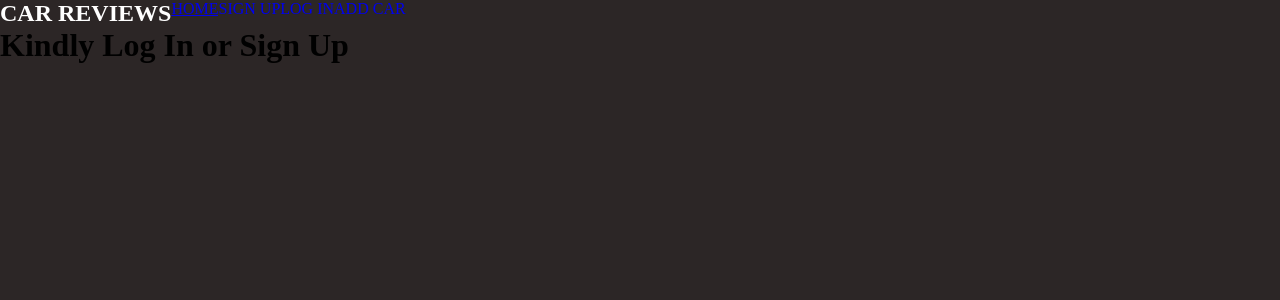
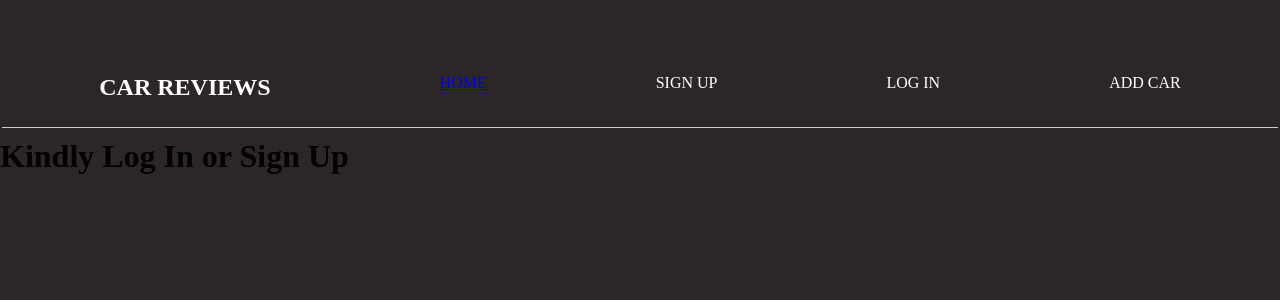
Before and after one commit to sean-code/Client-Car-Review-App, a React (Create React App) app: page / in a window 1280 px wide. Shown: the top 300 px of the page. Built offline with nearby package versions, Linux system fonts and the light colour scheme.

Commit message:
Add border line and style the spacing

```diff
--- a/src/components/navbar/Navbar.css
+++ b/src/components/navbar/Navbar.css
@@ -1,12 +1,14 @@
 .navbar-container{
-    background-color: #2C2626;
     color: #ffff;
     display: flex;
     flex-direction: row;
-    height: 100%;
-
+    justify-content: space-around;
+    padding: 5% 1% 2% 1%;
+    margin: 10px 2px 10px 2px;
+    border-bottom: 1px solid #ccc
 }
 
 .navbar-container>a {
     text-decoration: none;
+    color: #ffff;
   }
```
